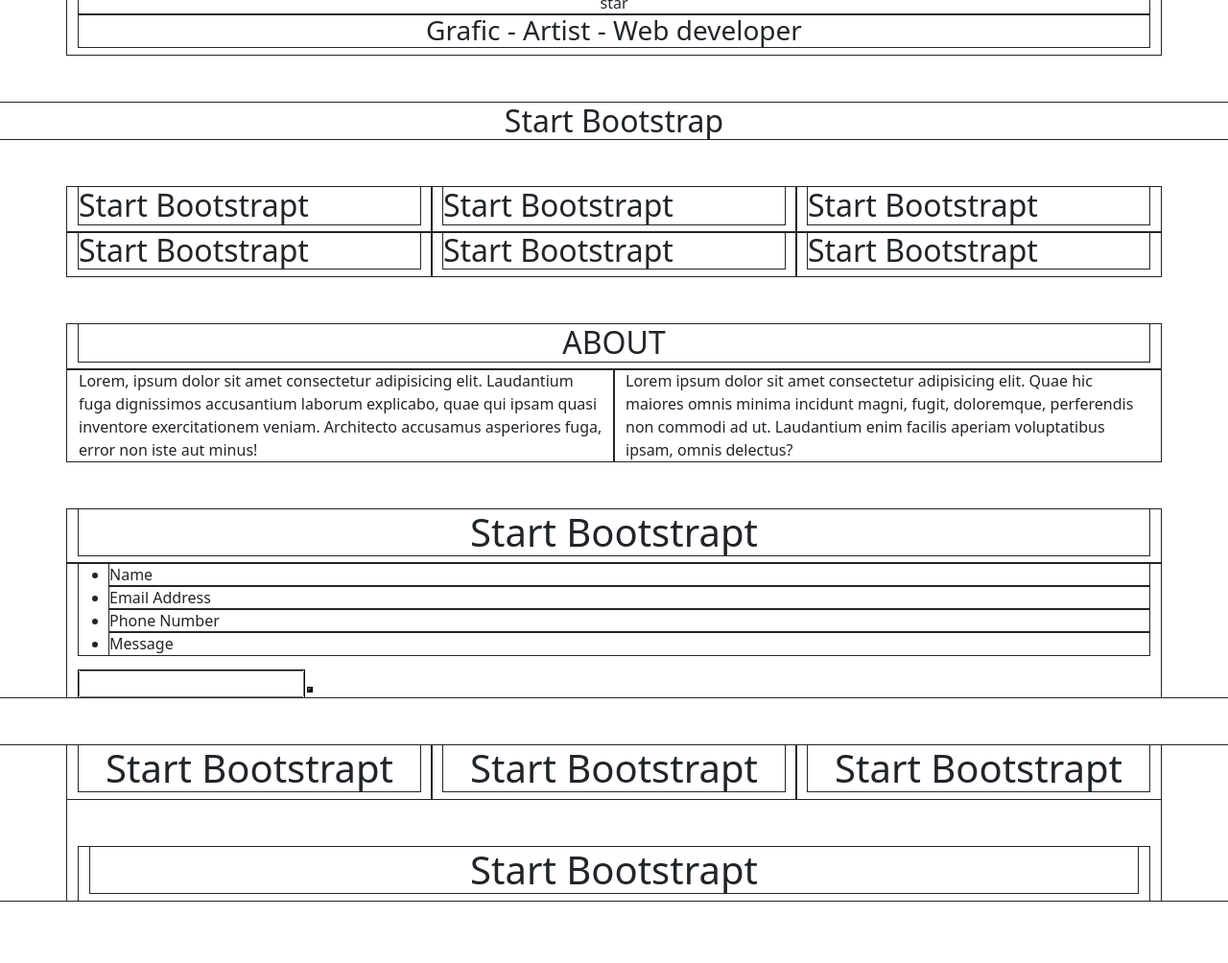
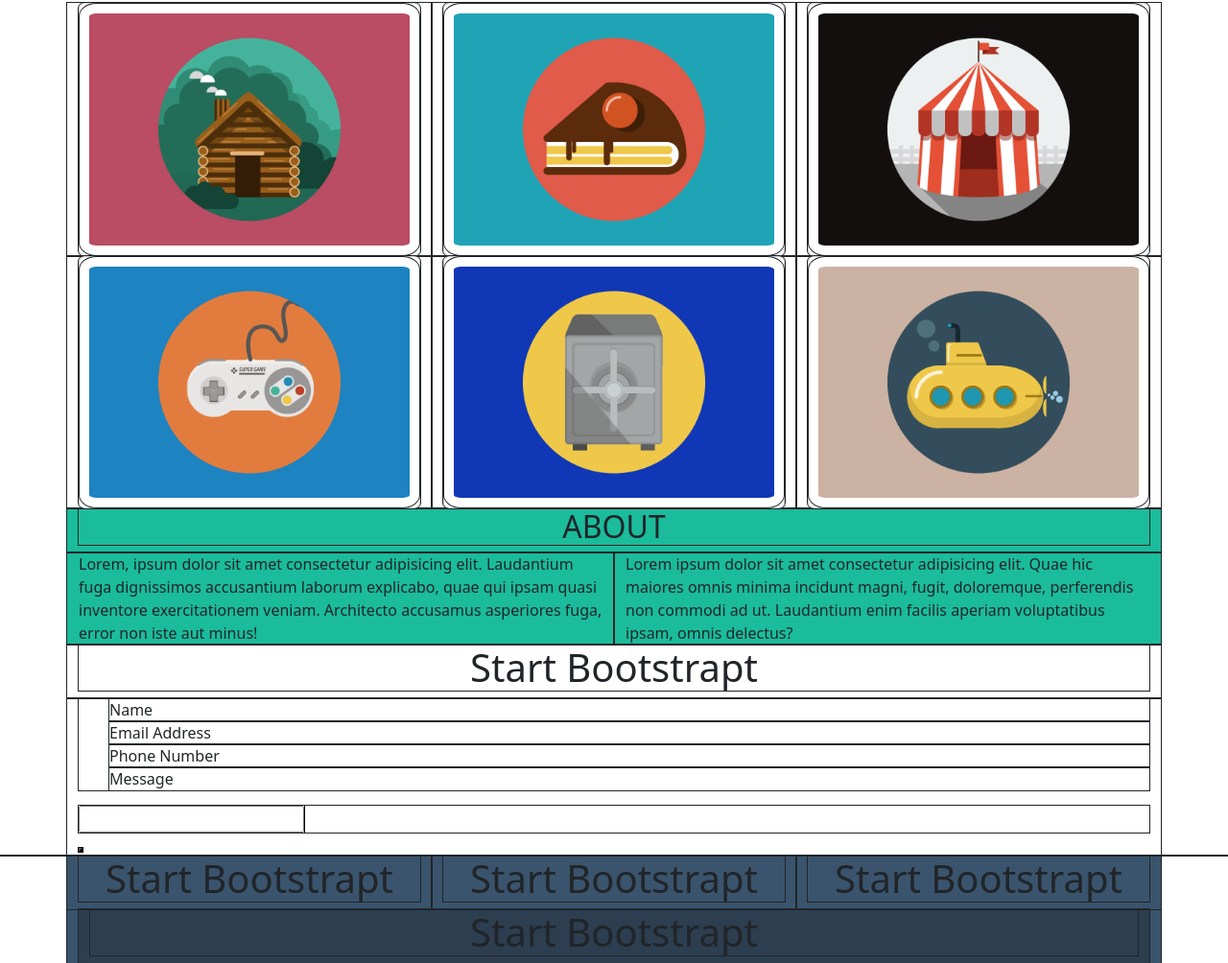
Before and after one commit to leo5295/html-css-bootstrap-freelancer, a plain HTML site: page index.html in a window 1280 px wide. Shown: the part 411-1415 px from the top of the page at 96% size. Drawn offline with nearby package versions, Linux system fonts and the light colour scheme.

Commit message:
add images and bgc

```diff
--- a/css/style.css
+++ b/css/style.css
@@ -11,14 +11,27 @@
 
 }
 
-.container{
-    margin: 50px 0px;
-}
-
 .menu{
     display: flex;
 }
 
 ul{
-    text-decoration: none;
+    list-style: none;
 }
+
+.green{
+    background-color: #1abc9c;
+}
+
+.grey{
+    background-color: #3a546d;
+}
+
+.darkgrey{
+    background-color: #2c3e50;
+}
+
+.card > img{
+    border-radius: 5%;
+    padding: 10px;
+}
--- a/index.html
+++ b/index.html
@@ -7,10 +7,11 @@
     <title>Document</title>
     <link rel="stylesheet" href="./css/style.css">
     <link href="https://cdn.jsdelivr.net/npm/bootstrap@5.2.2/dist/css/bootstrap.min.css" rel="stylesheet" integrity="sha384-Zenh87qX5JnK2Jl0vWa8Ck2rdkQ2Bzep5IDxbcnCeuOxjzrPF/et3URy9Bv1WTRi" crossorigin="anonymous">
+    <link rel="stylesheet" href="https://cdnjs.cloudflare.com/ajax/libs/font-awesome/6.2.1/css/all.min.css">
 </head>
 <body>
     <header>
-        <div class="container">
+        <div class="container green">
             <div class="row justify-content-between">
                 <div class="col">
                     <h1>Start Bootstrapt</h1>
@@ -48,22 +49,34 @@
         <div class="container">
             <div class="row">
                 <div class="col-12 col-md-6 col-lg-4">
-                    <h2>Start Bootstrapt</h2>
+                    <div class="card">
+                        <img src="./img/cabin.png" alt="">
+                    </div>
                 </div>
                 <div class="col-12 col-md-6 col-lg-4">
-                    <h2>Start Bootstrapt</h2>
+                    <div class="card">
+                        <img src="./img/cake.png" alt="">
+                    </div>
                 </div>
                 <div class="col-12 col-md-6 col-lg-4">
-                    <h2>Start Bootstrapt</h2>
+                    <div class="card">
+                        <img src="./img/circus.png" alt="">
+                    </div>
                 </div>
                 <div class="col-12 col-md-6 col-lg-4">
-                    <h2>Start Bootstrapt</h2>
+                    <div class="card">
+                        <img src="./img/game.png" alt="">
+                    </div>
                 </div>
                 <div class="col-12 col-md-6 col-lg-4">
-                    <h2>Start Bootstrapt</h2>
+                    <div class="card">
+                        <img src="./img/safe.png" alt="">
+                    </div>
                 </div>
                 <div class="col-12 col-md-6 col-lg-4">
-                    <h2>Start Bootstrapt</h2>
+                    <div class="card">
+                        <img src="./img/submarine.png" alt="">
+                    </div>
                 </div>
             </div>
         </div>
@@ -99,8 +112,10 @@
                         <li>Phone Number</li>
                         <li>Message</li>
                     </ul>
-                    <input type="text" name="" id="">
-                    <button></button>
+                    <div>
+                        <input type="text" name="" id="">
+                    </div>
+                    <button class="green button"></button>
                 </div>
             </div>
         </div>
@@ -109,7 +124,7 @@
     <!--Footer-->
 
     <footer>
-        <div class="container text-center">
+        <div class="container text-center grey">
             <div class="row">
                 <div class="col-12 col-md-4">
                     <h1>Start Bootstrapt</h1>
@@ -122,7 +137,7 @@
                 </div>
             </div>
 
-        <div class="container text-center">
+        <div class="container text-center darkgrey">
             <div class="row">
                 <div class="col">
                     <h1>Start Bootstrapt</h1>
```
